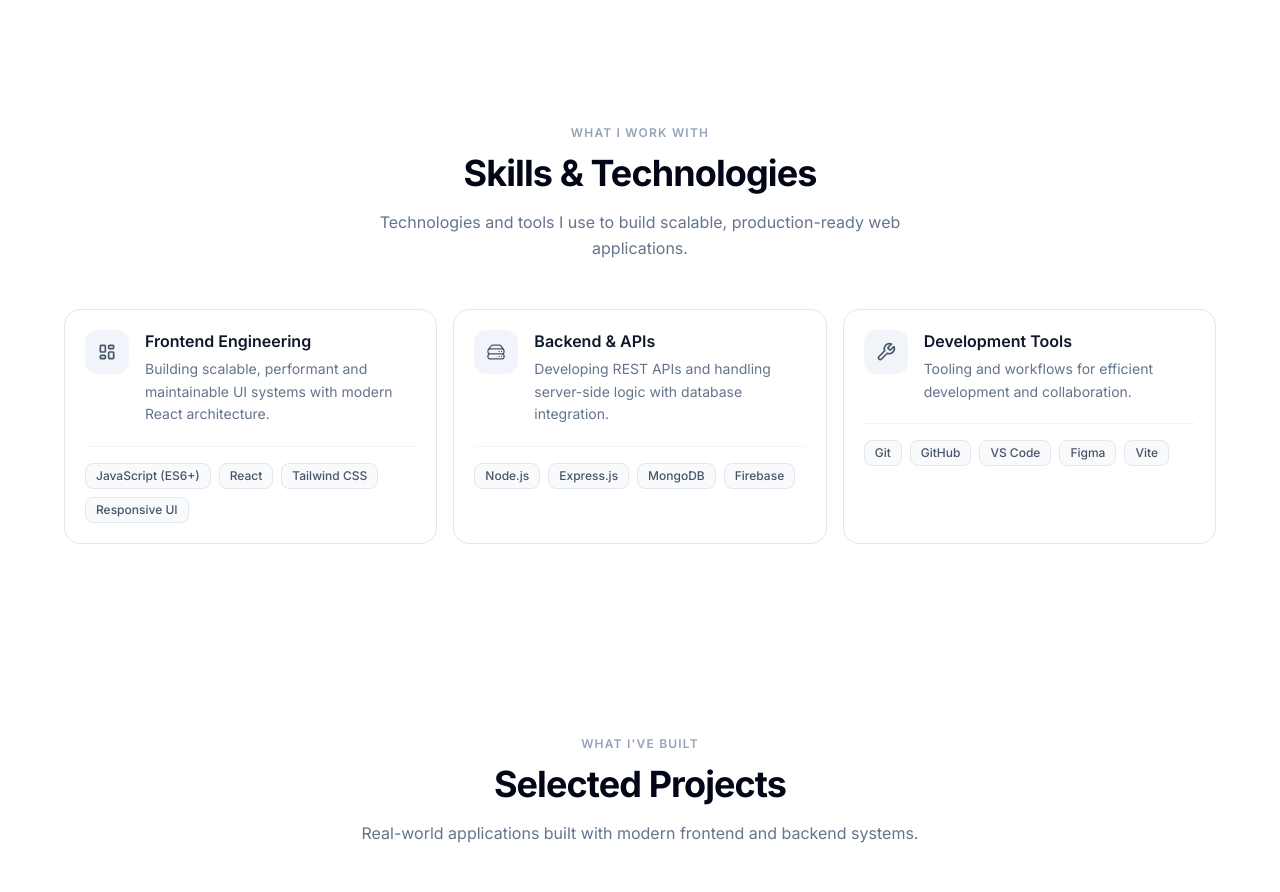
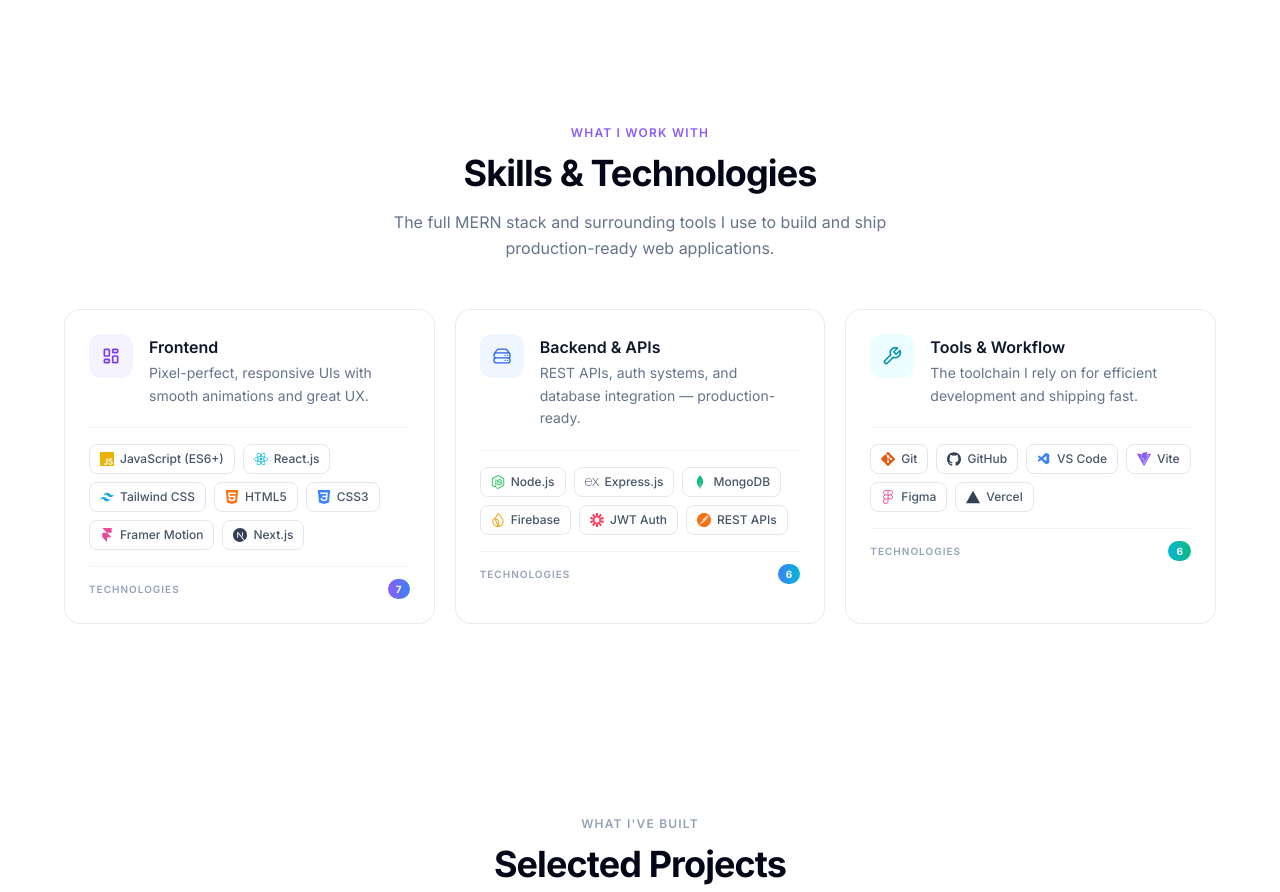
Before and after one commit to mehedirobi/mehedirobi-portfolio, a React (Vite) app: page / in a window 1280 px wide. Shown: the part 1740-2632 px from the top of the page. Built offline with nearby package versions, Linux system fonts and the light colour scheme.

Commit message:
about me optimise

```diff
--- a/src/components/Skills.jsx
+++ b/src/components/Skills.jsx
@@ -3,103 +3,176 @@ import { motion } from "framer-motion";
 import { TbLayoutDashboard } from "react-icons/tb";
 import { HiOutlineServerStack } from "react-icons/hi2";
 import { FiTool } from "react-icons/fi";
-import { Section, Card } from "./UI";
+import {
+  SiJavascript, SiReact, SiTailwindcss, SiHtml5, SiCss3,
+  SiFramer, SiNextdotjs,
+  SiNodedotjs, SiExpress, SiMongodb, SiFirebase, SiJsonwebtokens,
+  SiGit, SiGithub, SiVite, SiFigma, SiVercel, SiPostman,
+} from "react-icons/si";
+import { VscVscode } from "react-icons/vsc";
+import { Section } from "./UI";
 
-// ─── Data ─────────────────────────────────────────────────────────────────────
-
+// ─── Data ──────────────────────────────────────────────────────────────────
 const SKILLS = [
   {
     icon:        TbLayoutDashboard,
-    title:       "Frontend Engineering",
-    description: "Building scalable, performant and maintainable UI systems with modern React architecture.",
-    skills:      ["JavaScript (ES6+)", "React", "Tailwind CSS", "Responsive UI"],
+    title:       "Frontend",
+    description: "Pixel-perfect, responsive UIs with smooth animations and great UX.",
+    accent:      "violet",
+    gradientBar: "from-violet-500 to-blue-500",
+    iconBg:      "bg-violet-50 dark:bg-violet-950/40 text-violet-600 dark:text-violet-400",
+    iconHover:   "group-hover:bg-violet-600 group-hover:text-white dark:group-hover:bg-violet-500 dark:group-hover:text-white",
+    borderHover: "hover:border-violet-200 dark:hover:border-violet-800/60",
+    shadow:      "hover:shadow-violet-500/10",
+    skills: [
+      { label: "JavaScript (ES6+)", icon: SiJavascript,  color: "text-yellow-500" },
+      { label: "React.js",          icon: SiReact,        color: "text-cyan-500"   },
+      { label: "Tailwind CSS",      icon: SiTailwindcss,  color: "text-sky-500"    },
+      { label: "HTML5",             icon: SiHtml5,        color: "text-orange-500" },
+      { label: "CSS3",              icon: SiCss3,         color: "text-blue-500"   },
+      { label: "Framer Motion",     icon: SiFramer,       color: "text-pink-500"   },
+      { label: "Next.js",           icon: SiNextdotjs,    color: "text-slate-700 dark:text-slate-300" },
+    ],
   },
   {
     icon:        HiOutlineServerStack,
     title:       "Backend & APIs",
-    description: "Developing REST APIs and handling server-side logic with database integration.",
-    skills:      ["Node.js", "Express.js", "MongoDB", "Firebase"],
+    description: "REST APIs, auth systems, and database integration — production-ready.",
+    accent:      "blue",
+    gradientBar: "from-blue-500 to-cyan-500",
+    iconBg:      "bg-blue-50 dark:bg-blue-950/40 text-blue-600 dark:text-blue-400",
+    iconHover:   "group-hover:bg-blue-600 group-hover:text-white dark:group-hover:bg-blue-500 dark:group-hover:text-white",
+    borderHover: "hover:border-blue-200 dark:hover:border-blue-800/60",
+    shadow:      "hover:shadow-blue-500/10",
+    skills: [
+      { label: "Node.js",    icon: SiNodedotjs,     color: "text-green-500"  },
+      { label: "Express.js", icon: SiExpress,       color: "text-slate-600 dark:text-slate-300" },
+      { label: "MongoDB",    icon: SiMongodb,       color: "text-emerald-500"},
+      { label: "Firebase",   icon: SiFirebase,      color: "text-amber-500"  },
+      { label: "JWT Auth",   icon: SiJsonwebtokens, color: "text-rose-500"   },
+      { label: "REST APIs",  icon: SiPostman,       color: "text-orange-500" },
+    ],
   },
   {
     icon:        FiTool,
-    title:       "Development Tools",
-    description: "Tooling and workflows for efficient development and collaboration.",
-    skills:      ["Git", "GitHub", "VS Code", "Figma", "Vite"],
+    title:       "Tools & Workflow",
+    description: "The toolchain I rely on for efficient development and shipping fast.",
+    accent:      "cyan",
+    gradientBar: "from-cyan-500 to-emerald-500",
+    iconBg:      "bg-cyan-50 dark:bg-cyan-950/40 text-cyan-600 dark:text-cyan-400",
+    iconHover:   "group-hover:bg-cyan-600 group-hover:text-white dark:group-hover:bg-cyan-500 dark:group-hover:text-white",
+    borderHover: "hover:border-cyan-200 dark:hover:border-cyan-800/60",
+    shadow:      "hover:shadow-cyan-500/10",
+    skills: [
+      { label: "Git",     icon: SiGit,    color: "text-orange-600" },
+      { label: "GitHub",  icon: SiGithub, color: "text-slate-700 dark:text-slate-300" },
+      { label: "VS Code", icon: VscVscode, color: "text-blue-500"  },
+      { label: "Vite",    icon: SiVite,   color: "text-violet-500" },
+      { label: "Figma",   icon: SiFigma,  color: "text-pink-500"   },
+      { label: "Vercel",  icon: SiVercel, color: "text-slate-700 dark:text-slate-300" },
+    ],
   },
 ];
 
-// ─── Animation ────────────────────────────────────────────────────────────────
-
-const VIEWPORT = { once: true, amount: 0.2 };
+// ─── Animations ────────────────────────────────────────────────────────────
+const VIEWPORT = { once: true, amount: 0.15 };
 
 const container = {
   hidden: {},
-  show:   { transition: { staggerChildren: 0.1 } },
+  show:   { transition: { staggerChildren: 0.11 } },
 };
 
 const fadeUp = {
-  hidden: { opacity: 0, y: 16 },
-  show:   { opacity: 1, y: 0, transition: { duration: 0.5, ease: [0.25, 0.1, 0.25, 1] } },
+  hidden: { opacity: 0, y: 18 },
+  show:   { opacity: 1, y: 0, transition: { duration: 0.55, ease: [0.25, 0.1, 0.25, 1] } },
 };
 
-// ─── SkillTag ─────────────────────────────────────────────────────────────────
-
-const SkillTag = ({ label }) => (
-  <span className="px-2.5 py-1 text-xs font-medium rounded-lg
-                   border border-slate-200 dark:border-slate-800
-                   text-slate-600 dark:text-slate-400
-                   bg-slate-50 dark:bg-slate-900/60
-                   hover:border-slate-400 dark:hover:border-slate-600
-                   hover:text-slate-900 dark:hover:text-slate-200
-                   transition-colors duration-150 cursor-default">
+// ─── SkillTag with icon ────────────────────────────────────────────────────
+const SkillTag = ({ label, icon: Icon, color }) => (
+  <motion.span
+    whileHover={{ scale: 1.05, y: -1 }}
+    transition={{ duration: 0.15 }}
+    className="inline-flex items-center gap-1.5 px-2.5 py-1.5 text-xs font-medium
+               rounded-lg border border-slate-200 dark:border-slate-800
+               bg-white dark:bg-slate-900/80
+               text-slate-600 dark:text-slate-400
+               hover:border-slate-300 dark:hover:border-slate-700
+               hover:text-slate-900 dark:hover:text-slate-200
+               hover:shadow-sm
+               transition-all duration-150 cursor-default select-none"
+  >
+    <Icon className={`w-3.5 h-3.5 shrink-0 ${color}`} aria-hidden="true" />
     {label}
-  </span>
+  </motion.span>
 );
 
-// ─── SkillCard ────────────────────────────────────────────────────────────────
+// ─── SkillCard ─────────────────────────────────────────────────────────────
+const SkillCard = ({
+  icon: Icon, title, description, skills,
+  gradientBar, iconBg, iconHover, borderHover, shadow,
+}) => (
+  <motion.div variants={fadeUp} whileHover={{ y: -5 }} transition={{ duration: 0.22 }}>
+    <div className={`
+      group relative h-full rounded-2xl p-6
+      bg-white dark:bg-slate-900/60
+      border border-slate-200/80 dark:border-slate-800/80
+      ${borderHover}
+      hover:shadow-xl ${shadow}
+      dark:hover:shadow-slate-900/60
+      transition-all duration-300
+    `}>
+      {/* Gradient top bar */}
+      <div className={`absolute top-0 left-6 right-6 h-[2px] rounded-b-full
+                       bg-gradient-to-r ${gradientBar}
+                       opacity-0 group-hover:opacity-100
+                       transition-opacity duration-300`}
+           aria-hidden="true" />
 
-const SkillCard = ({ icon: Icon, title, description, skills }) => (
-  <motion.div variants={fadeUp} whileHover={{ y: -4 }} transition={{ duration: 0.2 }}>
-    <Card className="h-full group">
-
-      {/* Icon + Title */}
+      {/* Icon + Title row */}
       <div className="flex items-start gap-4 mb-5">
-        <div className="shrink-0 flex items-center justify-center
-                        w-11 h-11 rounded-xl
-                        bg-slate-100 dark:bg-slate-800/80
-                        text-slate-600 dark:text-slate-300
-                        group-hover:bg-slate-900 group-hover:text-white
-                        dark:group-hover:bg-white dark:group-hover:text-slate-900
-                        transition-colors duration-300">
+        <div className={`shrink-0 flex items-center justify-center
+                         w-11 h-11 rounded-xl transition-all duration-300
+                         ${iconBg} ${iconHover}`}>
           <Icon className="w-5 h-5" aria-hidden="true" />
         </div>
-
-        <div className="min-w-0">
+        <div className="min-w-0 pt-0.5">
           <h3 className="text-base font-semibold text-slate-900 dark:text-white leading-snug">
             {title}
           </h3>
-          <p className="mt-1.5 text-sm leading-relaxed text-slate-500 dark:text-slate-400">
+          <p className="mt-1 text-sm leading-relaxed text-slate-500 dark:text-slate-400">
             {description}
           </p>
         </div>
       </div>
 
       {/* Divider */}
-      <div className="border-t border-slate-100 dark:border-slate-800 mb-4" />
+      <div className="border-t border-slate-100 dark:border-slate-800/60 mb-4" />
 
       {/* Tags */}
       <div className="flex flex-wrap gap-2">
         {skills.map((skill) => (
-          <SkillTag key={skill} label={skill} />
+          <SkillTag key={skill.label} {...skill} />
         ))}
       </div>
 
-    </Card>
+      {/* Skill count badge */}
+      <div className="mt-4 pt-3 border-t border-slate-100 dark:border-slate-800/60
+                      flex items-center justify-between">
+        <span className="text-[10px] uppercase tracking-widest font-semibold
+                         text-slate-400 dark:text-slate-600">
+          Technologies
+        </span>
+        <span className={`text-[10px] font-bold px-2 py-0.5 rounded-full
+                          bg-gradient-to-r ${gradientBar}
+                          text-white`}>
+          {skills.length}
+        </span>
+      </div>
+    </div>
   </motion.div>
 );
 
-// ─── Skills ───────────────────────────────────────────────────────────────────
-
+// ─── Skills ────────────────────────────────────────────────────────────────
 export default function Skills() {
   return (
     <Section id="skills" aria-label="Skills and technologies">
@@ -115,7 +188,7 @@ export default function Skills() {
         <motion.p
           variants={fadeUp}
           className="text-xs font-semibold uppercase tracking-widest
-                     text-slate-400 dark:text-slate-600 mb-3"
+                     text-violet-500 dark:text-violet-400 mb-3"
         >
           What I work with
         </motion.p>
@@ -130,19 +203,21 @@ export default function Skills() {
 
         <motion.p
           variants={fadeUp}
-          className="mt-4 max-w-xl mx-auto text-base text-slate-500 dark:text-slate-400 leading-relaxed"
+          className="mt-4 max-w-xl mx-auto text-base
+                     text-slate-500 dark:text-slate-400 leading-relaxed"
         >
-          Technologies and tools I use to build scalable, production-ready web applications.
+          The full MERN stack and surrounding tools I use to build and ship
+          production-ready web applications.
         </motion.p>
       </motion.div>
 
-      {/* Grid */}
+      {/* Cards */}
       <motion.div
         variants={container}
         initial="hidden"
         whileInView="show"
         viewport={VIEWPORT}
-        className="grid gap-4 sm:grid-cols-2 lg:grid-cols-3"
+        className="grid gap-5 sm:grid-cols-2 lg:grid-cols-3"
       >
         {SKILLS.map((item) => (
           <SkillCard key={item.title} {...item} />
```
